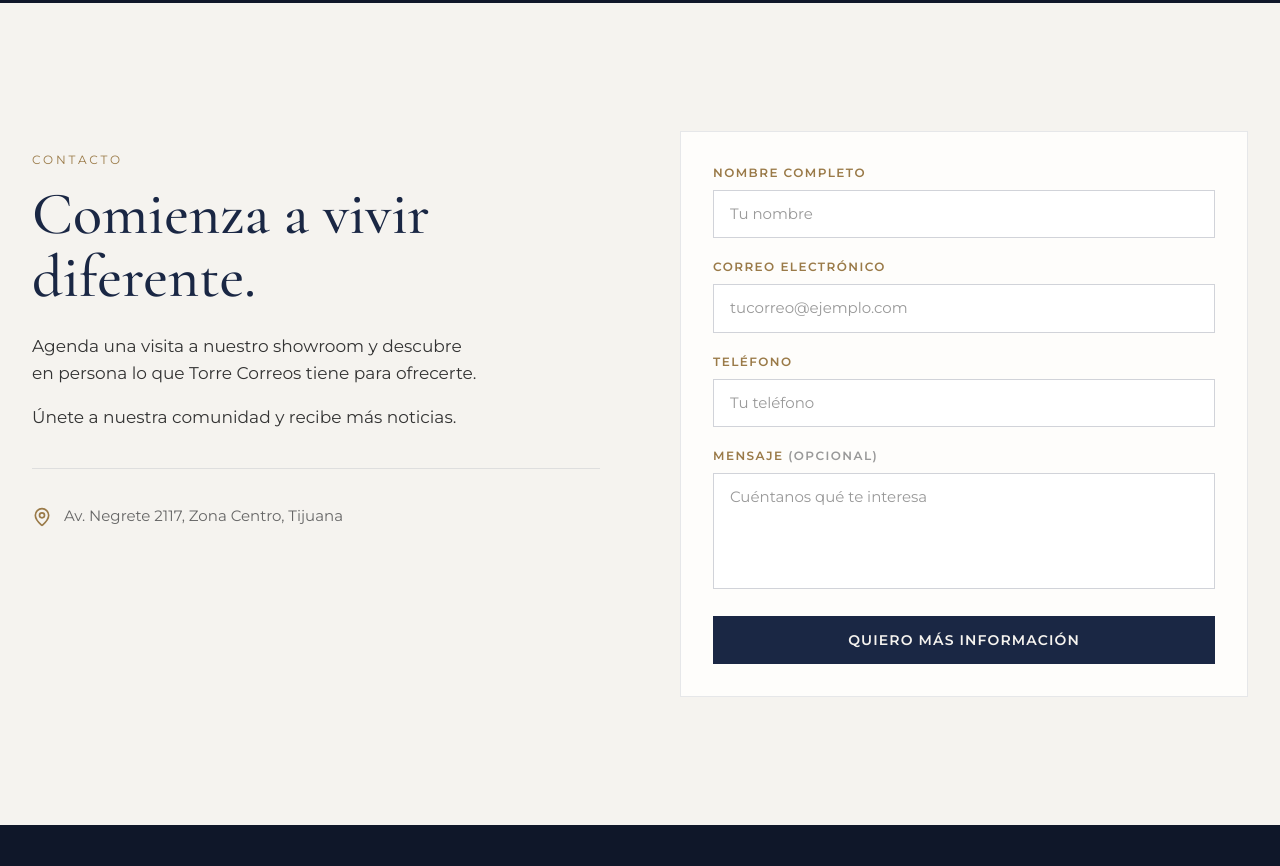
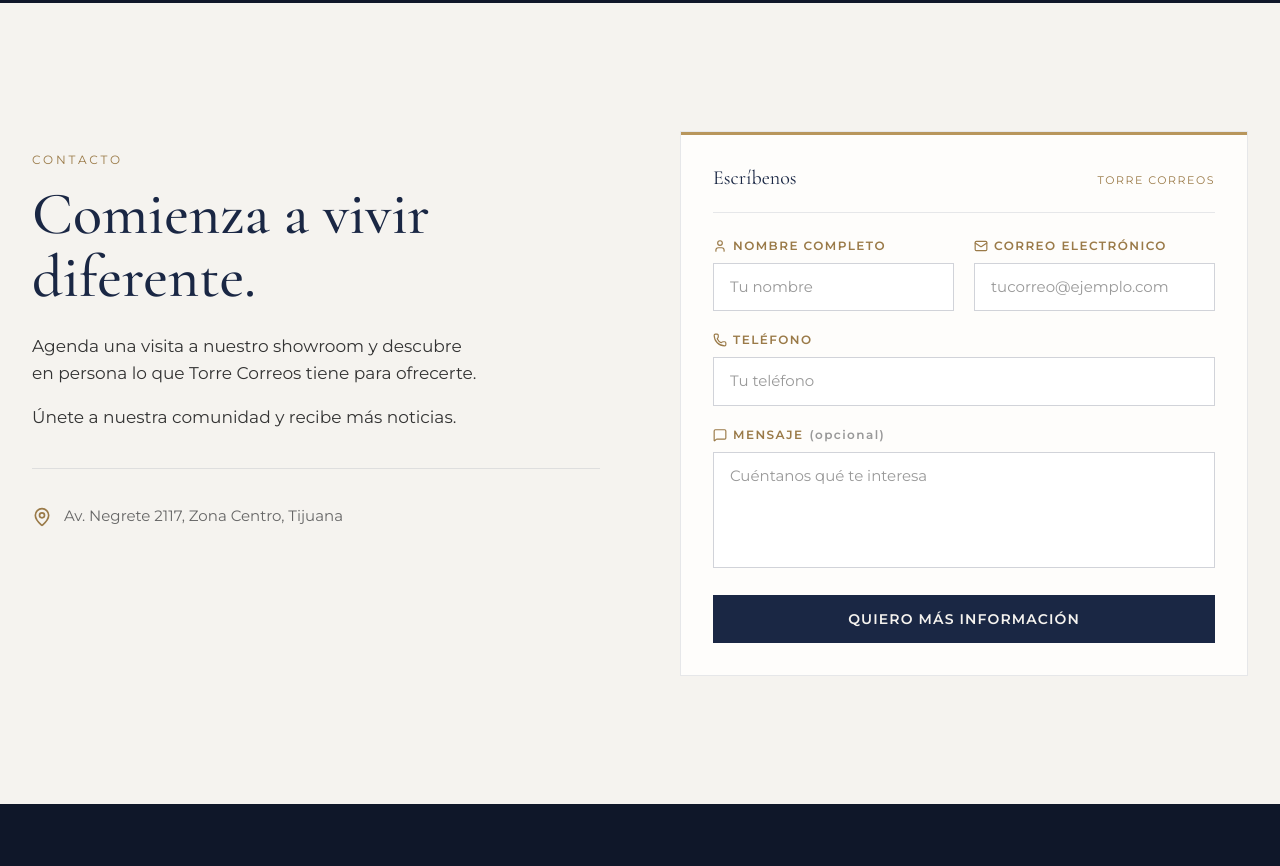
Before and after one commit to Oscarm157/torre_correos, a Next.js app: page / in a window 1280 px wide. Shown: the part 8520-9386 px from the top of the page. Built offline with nearby package versions, Linux system fonts and the light colour scheme.

Commit message:
Rediseña el form de Contacto: menos básico
Barra de acento superior, header interno, campos nombre/email en 2 columnas
e iconos por campo. Mantiene rounded-none y paleta de marca sin cambios.

```diff
--- a/src/components/sections/Contacto.tsx
+++ b/src/components/sections/Contacto.tsx
@@ -2,7 +2,7 @@
 
 import { useState } from "react";
 import { AnimatePresence, motion } from "motion/react";
-import { MapPin, Check } from "lucide-react";
+import { MapPin, Check, User, Mail, Phone, MessageSquare } from "lucide-react";
 import { Button } from "@/components/ui/button";
 import { Reveal, EASE } from "./reveal";
 import { submitContact } from "@/app/actions/contact";
@@ -69,6 +69,13 @@ export default function Contacto() {
         {/* Formulario */}
         <Reveal delay={0.1} y={32}>
           <div className="relative border border-[#1a2744]/10 bg-[#fefdfb] p-6 sm:p-8">
+            <span aria-hidden className="absolute inset-x-0 top-0 h-[3px] bg-[#b8965c]" />
+            <div className="mb-6 flex items-baseline justify-between border-b border-[#1a2744]/10 pb-5">
+              <p className="font-display text-xl text-[#1a2744]">Escríbenos</p>
+              <span className="font-body text-[0.6875rem] tracking-[0.14em] text-[#9a7a48] uppercase">
+                Torre Correos
+              </span>
+            </div>
             <AnimatePresence mode="wait">
               {enviado ? (
                 <motion.div
@@ -97,11 +104,13 @@ export default function Contacto() {
                   transition={{ duration: 0.25, ease: EASE }}
                   className="space-y-5"
                 >
+                  <div className="grid grid-cols-1 gap-5 sm:grid-cols-2">
                     <div>
                       <label
                         htmlFor="nombre"
-                      className="mb-2 block font-body text-[0.75rem] font-semibold tracking-[0.12em] text-[#9a7a48] uppercase"
+                        className="mb-2 flex items-center gap-1.5 font-body text-[0.75rem] font-semibold tracking-[0.12em] text-[#9a7a48] uppercase"
                       >
+                        <User className="size-3.5" strokeWidth={2} />
                         Nombre completo
                       </label>
                       <input
@@ -117,8 +126,9 @@ export default function Contacto() {
                     <div>
                       <label
                         htmlFor="email"
-                      className="mb-2 block font-body text-[0.75rem] font-semibold tracking-[0.12em] text-[#9a7a48] uppercase"
+                        className="mb-2 flex items-center gap-1.5 font-body text-[0.75rem] font-semibold tracking-[0.12em] text-[#9a7a48] uppercase"
                       >
+                        <Mail className="size-3.5" strokeWidth={2} />
                         Correo electrónico
                       </label>
                       <input
@@ -131,11 +141,13 @@ export default function Contacto() {
                         className={CAMPOS}
                       />
                     </div>
+                  </div>
                   <div>
                     <label
                       htmlFor="telefono"
-                      className="mb-2 block font-body text-[0.75rem] font-semibold tracking-[0.12em] text-[#9a7a48] uppercase"
+                      className="mb-2 flex items-center gap-1.5 font-body text-[0.75rem] font-semibold tracking-[0.12em] text-[#9a7a48] uppercase"
                     >
+                      <Phone className="size-3.5" strokeWidth={2} />
                       Teléfono
                     </label>
                     <input
@@ -150,9 +162,10 @@ export default function Contacto() {
                   <div>
                     <label
                       htmlFor="mensaje"
-                      className="mb-2 block font-body text-[0.75rem] font-semibold tracking-[0.12em] text-[#9a7a48] uppercase"
+                      className="mb-2 flex items-center gap-1.5 font-body text-[0.75rem] font-semibold tracking-[0.12em] text-[#9a7a48] uppercase"
                     >
-                      Mensaje <span className="text-[#999999]">(opcional)</span>
+                      <MessageSquare className="size-3.5" strokeWidth={2} />
+                      Mensaje <span className="text-[#999999] normal-case">(opcional)</span>
                     </label>
                     <textarea
                       id="mensaje"
```
Lines whose indentation alone changed are shown as unchanged.
